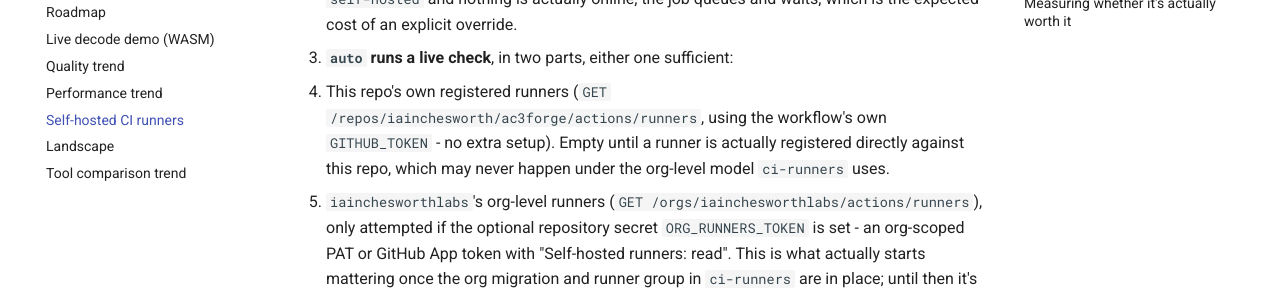
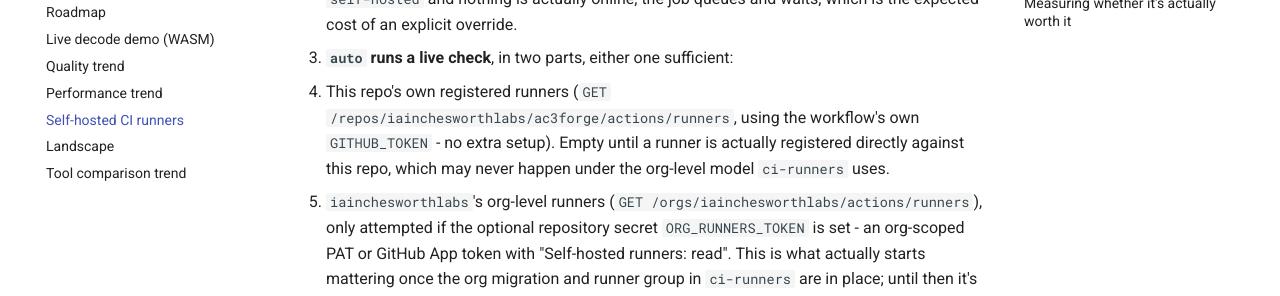
Before and after one commit to iainchesworth/ac3forge, an MkDocs documentation site: the page built from docs/ci-self-hosted-runners.md, in a window 1280 px wide and 900 px high, scrolled down 656 px. Shown: the part 177-473 px from the top of the window. Built offline with MkDocs 1.6.1 and Material for MkDocs 9.7.7, drawn with Linux system fonts in a browser that asks for light colours; comment, search, counter and statistics services are not loaded.

Commit message:
docs: fix remaining stale repo path in ci-self-hosted-runners.md

```diff
--- a/docs/ci-self-hosted-runners.md
+++ b/docs/ci-self-hosted-runners.md
@@ -28,7 +28,7 @@
    force `self-hosted` and nothing is actually online, the job queues and waits, which is
    the expected cost of an explicit override.
 3. **`auto` runs a live check**, in two parts, either one sufficient:
-   - This repo's own registered runners (`GET /repos/iainchesworth/ac3forge/actions/runners`,
+   - This repo's own registered runners (`GET /repos/iainchesworthlabs/ac3forge/actions/runners`,
      using the workflow's own `GITHUB_TOKEN` - no extra setup). Empty until a runner is
      actually registered directly against this repo, which may never happen under the
      org-level model `ci-runners` uses.
```
